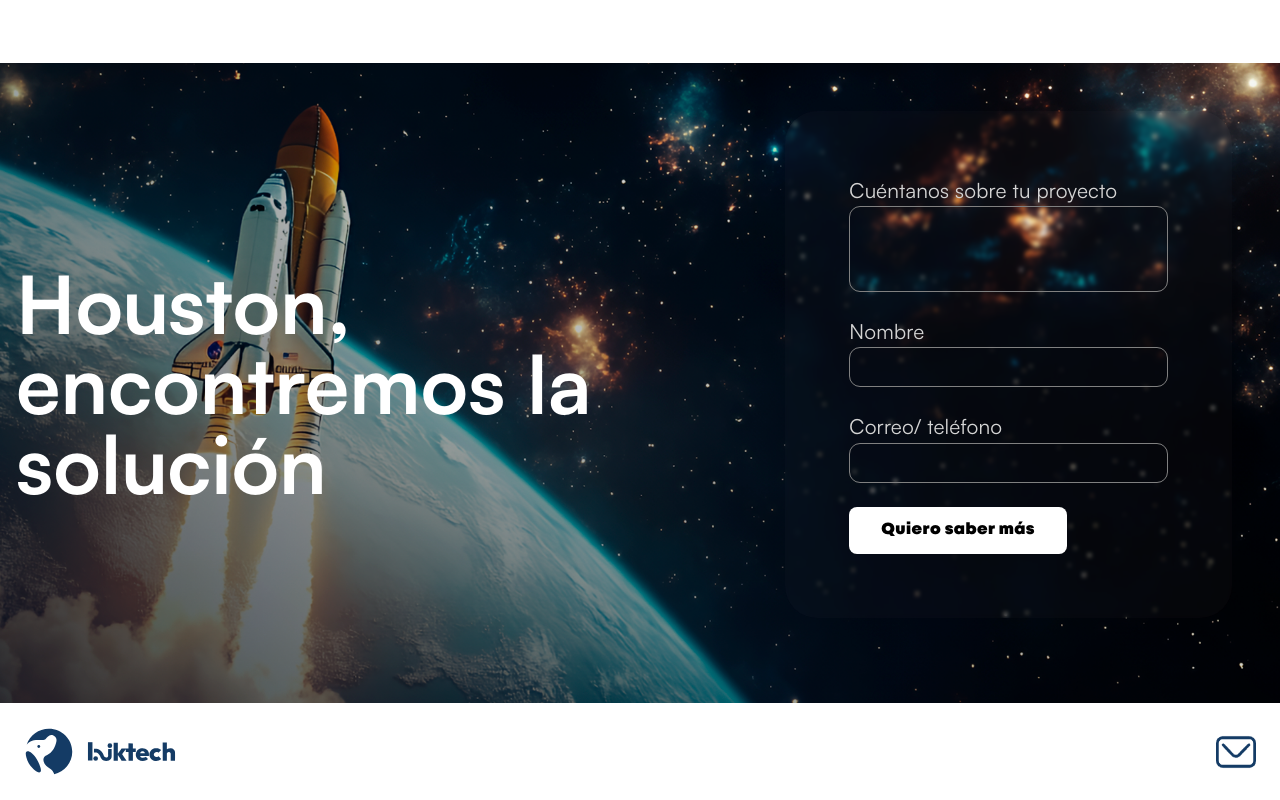
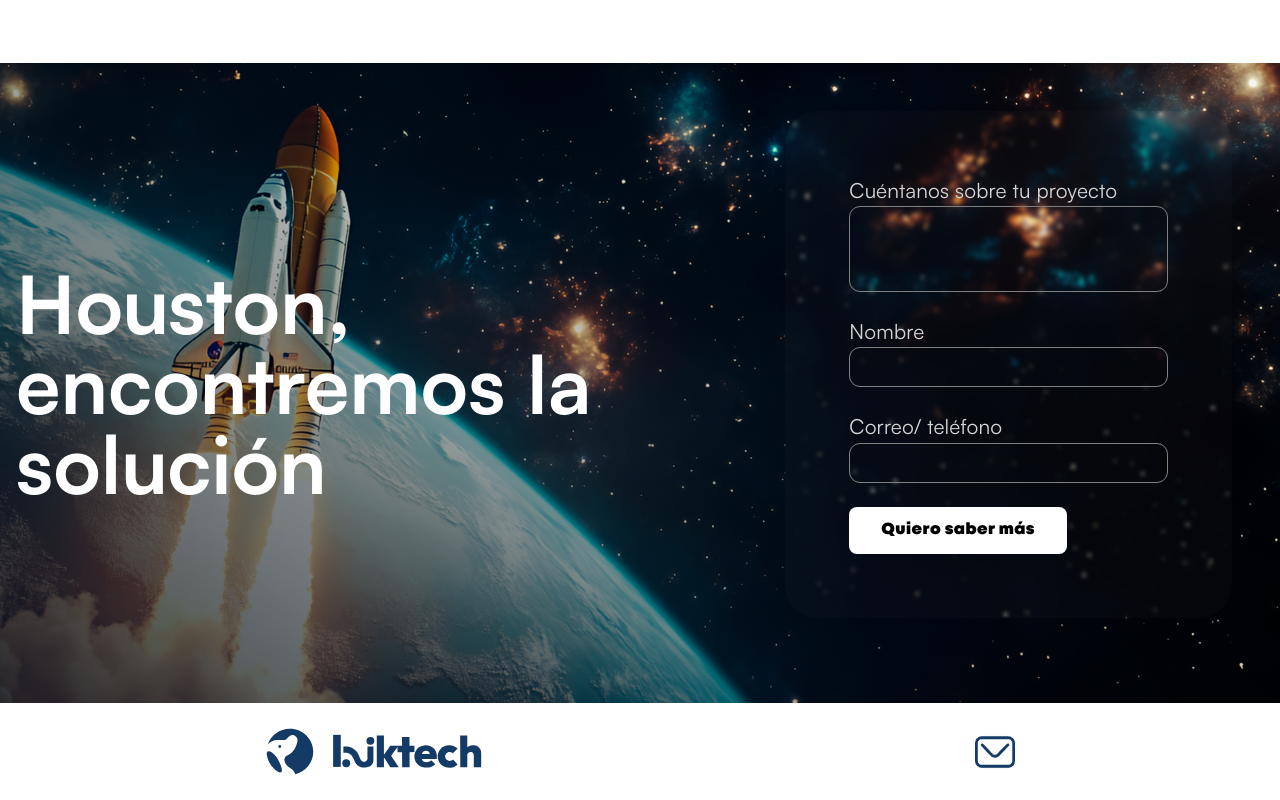
Before and after one commit to laiktech/laiktech-website, a Next.js app: page / in a window 1280 px wide. Shown: the part 2590-3390 px from the top of the page. Built offline with nearby package versions, Linux system fonts and the light colour scheme; what @mui/material-nextjs would draw is missing.

Commit message:
style: footer and navbar

```diff
--- a/app/components/footer.tsx
+++ b/app/components/footer.tsx
@@ -4,7 +4,14 @@ import Box from "@mui/material/Box";
 export const Footer = () => {
 
   return (
-    <Box component="footer" className="relative w-full p-6 flex justify-between items-center">
+    <Box component="footer" className="relative w-full p-6" sx={{
+      display: "flex",
+      alignItems: "center",
+      justifyContent: {
+        xs: "space-between",
+        md: "space-around"
+      }
+    }}>
       <div className="flex items-center">
         <Image
           src="/icons/brandmark.svg"
@@ -13,20 +20,22 @@ export const Footer = () => {
           height={50}
         />
         <Image
-          className="ml-2"
+          className="hidden md:block ml-2"
           src="/icons/logo-blue.svg"
           alt="logo"
-          width={100}
-          height={100}
+          width={170}
+          height={50}
         />
       </div>
       <div>
+        <a href="mailto:contacto@laiktech.com">
           <Image
             src="/icons/email.png"
             alt="logo"
             width={40}
             height={40}
           />
+        </a>
       </div>
     </Box>
   );
--- a/app/components/nav-bar.tsx
+++ b/app/components/nav-bar.tsx
@@ -77,7 +77,7 @@ export const NavBar = ({ isMainBannerVisible }: BannerProps) => {
             boxShadow: "1px 0px 2px 1px #000",
             background: "black",
             width: {
-              xs: "21%",
+              xs: "33%",
               md: "13%",
             }
           }}>
```
Lines whose indentation alone changed are shown as unchanged.
